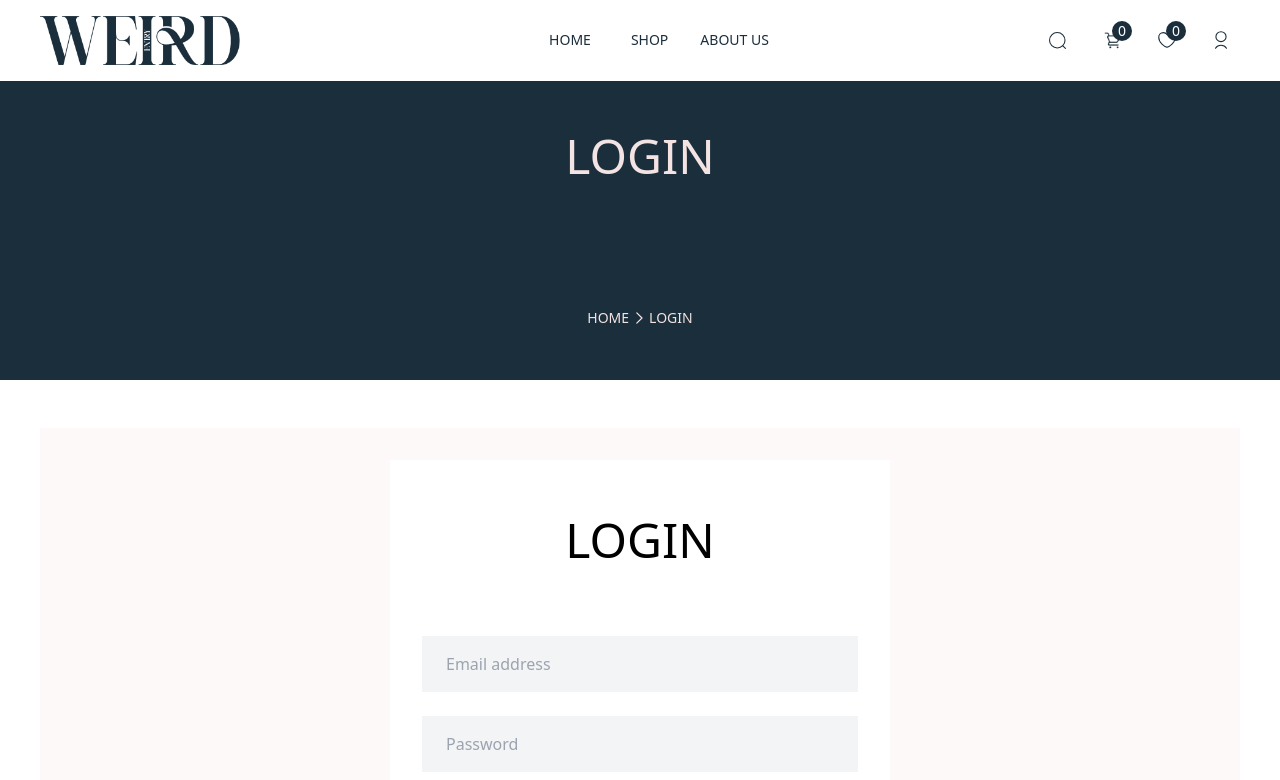
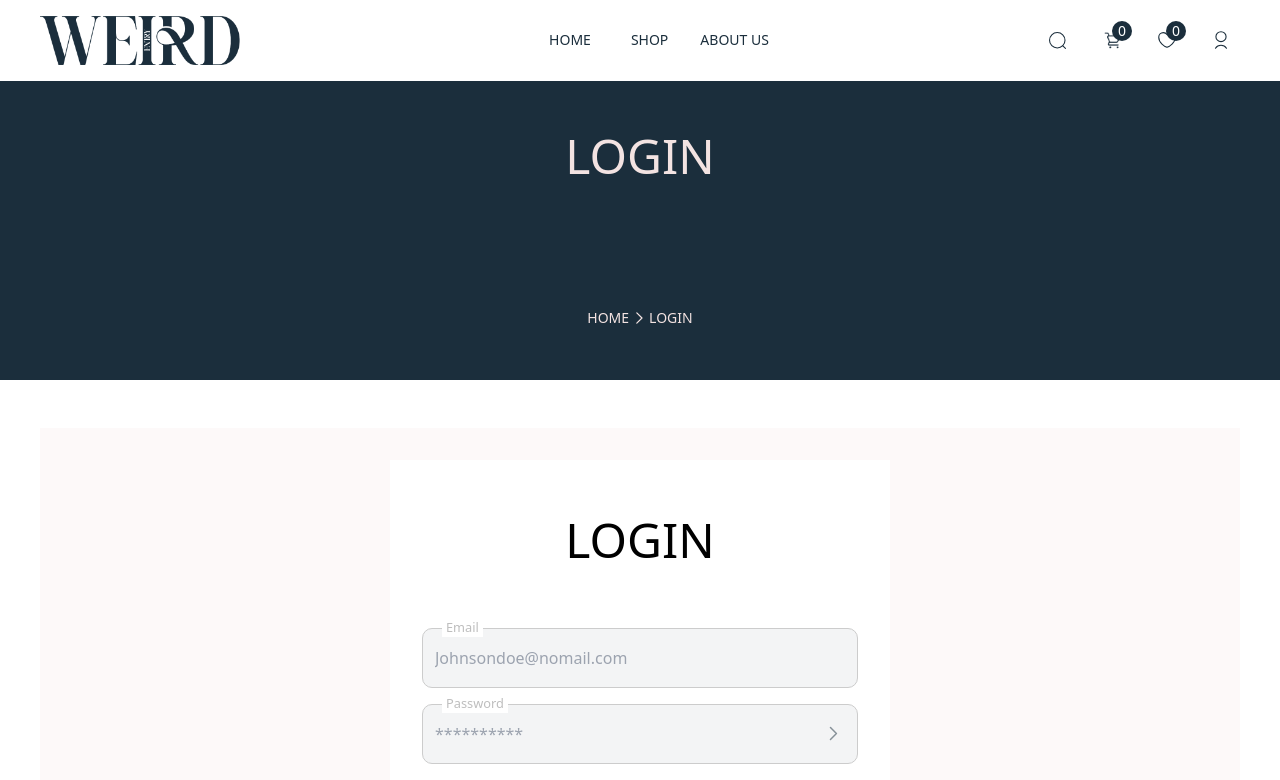
Before and after one commit to Feanyluch/WeirdEntry, a Next.js app: page /login in a window 1280 px wide. Shown: the top 780 px of the page. Built offline with nearby package versions, Linux system fonts and the light colour scheme; a web font is replaced by a local one.

Commit message:
Added authentication to the login

```diff
--- /dev/null
+++ b/src/hook/useLogin.ts
@@ -0,0 +1,215 @@
+import { useState, useEffect } from "react";
+// import { useAuth } from "./useAuth";
+// import { adminLogin } from "./useLitmus";
+
+export const useLogin = () => {
+  const [name, setName] = useState("");
+  const [nameError, setNameError] = useState("")
+  //
+  const [email, setEmail] = useState("");
+  const [emailError, setEmailError] = useState("");
+  //
+  const [password, setPassword] = useState("");
+  const [passwordError, setPasswordError] = useState("");
+  const [showPassword, setShowPassword] = useState(false);
+  //
+  const [confirmPassword, setConfirmPassword] = useState("");
+  const [confirmPasswordError, setConfirmPasswordError] = useState("");
+  const [showConfirmPassword, setShowConfirmPassword] = useState(false);
+  //
+  const [rememberMe, setRememberMe] = useState(false);
+
+  const [isNameFocused, setIsNameFocused] = useState(false);
+  const [isPasswordFocused, setIsPasswordFocused] = useState(false);
+  const [isConfirmPasswordFocused, setIsConfirmPasswordFocused] = useState(false)
+  const [isEmailFocused, setIsEmailFocused] = useState(false);
+
+  // const { login } = useAuth({
+  //   middleware: "guest",
+  //   redirectIfAuthenticated: "/user/dashboard",
+  // });
+
+  const handleNameBlur = () => {
+    if (!name) {
+      setNameError("Name is required")
+    } else{
+      setNameError('')
+    }
+  }
+
+  const handleNameChange = (e: React.ChangeEvent<HTMLInputElement>) => {
+    setName(e.target.value)
+    if (!name) {
+      setNameError("Name is required")
+    } else{
+      setNameError('')
+    }
+  }
+
+  const handleEmailBlur = () => {
+    if (!email) {
+      setEmailError("Email is required");
+    } else if (!/\S+@\S+\.\S+/.test(email)) {
+      setEmailError("Invalid email format");
+    } else {
+      setEmailError("");
+    }
+
+    setIsEmailFocused(false);
+  };
+
+  const handleEmailChange = (e: React.ChangeEvent<HTMLInputElement>) => {
+    const newEmail = e.target.value;
+    setEmail(newEmail);
+
+    if (!newEmail) {
+      setEmailError("Email is required");
+    } else if (!/\S+@\S+\.\S+/.test(newEmail)) {
+      setEmailError("Invalid email format");
+    } else {
+      setEmailError("");
+    }
+  };
+
+  const handlePasswordBlur = () => {
+    if (!password) {
+      setPasswordError("Password is required");
+    } else if (password.length < 8) {
+      setPasswordError("Password must be at least 8 characters");
+    } else if (!/[A-Z]/.test(password)) {
+      setPasswordError("Password must contain at least one uppercase letter");
+    } else if (!/\d/.test(password)) {
+      setPasswordError("Password must contain at least one number");
+    } else if (!/[@$!%*#?&]/.test(password)) {
+      setPasswordError("Password must contain at least one symbol (@ $ ! % * # ? &)");
+    } else {
+      setPasswordError("");
+    }
+
+    setIsPasswordFocused(false);
+  };
+
+  const handlePasswordChange = (e: React.ChangeEvent<HTMLInputElement>) => {
+    const newPassword = e.target.value;
+    setPassword(newPassword);
+
+    if (!newPassword) {
+      setPasswordError("Password is required");
+    } else if (newPassword.length < 8) {
+      setPasswordError("Password must be at least 8 characters");
+    } else if (!/[A-Z]/.test(newPassword)) {
+      setPasswordError("Password must contain at least one uppercase letter");
+    } else if (!/\d/.test(newPassword)) {
+      setPasswordError("Password must contain at least one number");
+    } else if (!/[@$!%*#?&]/.test(newPassword)) {
+      setPasswordError("Password must contain at least one symbol (@ $ ! % * # ? &)");
+    } else {
+      setPasswordError("");
+    }
+  };
+
+  const handleShowPasswordClick = () => {
+    setShowPassword(!showPassword);
+  };
+
+  const handleConfirmPasswordBlur = () => {
+    if (!confirmPassword) {
+      setConfirmPasswordError("Password required")
+    }
+    else if (confirmPassword !== password) {
+      setConfirmPasswordError("Passwords do not match");
+    }
+    else if (confirmPassword.length < 8) {
+      setConfirmPasswordError("Password must be at least 8 characters");
+    } else {
+      setConfirmPasswordError("");
+    }
+
+    setIsConfirmPasswordFocused(false);
+  };
+
+  const handleConfirmPassword = () => {
+    if (confirmPassword !== password) {
+      setConfirmPasswordError("Passwords do not match");
+    } else {
+      setConfirmPasswordError("");
+    }
+  }
+
+  useEffect(() => {
+    handleConfirmPassword()
+  }, [confirmPassword])
+
+  const handleConfirmPasswordChange = (e: React.ChangeEvent<HTMLInputElement>) => {
+    setConfirmPassword(e.target.value)
+
+    handleConfirmPassword()
+  };
+
+  const handleShowConfirmPasswordClick = () => {
+    setShowConfirmPassword(!showConfirmPassword);
+  };
+
+  const handleSubmit = async (e: React.ChangeEvent<HTMLInputElement>) => {
+    e.preventDefault();
+
+    // console.dir(email, password, rememberMe);
+    // return;
+
+    // login({
+    //   email,
+    //   password,
+    //   remember: rememberMe,
+    //   // setErrors,
+    //   // setStatus,
+    // });
+  };
+
+  useEffect(() => {
+    //     adminLogin(setEmail, setPassword, setRememberMe);
+  }, []);
+
+  return {
+    name,
+    setName,
+    nameError,
+    setNameError,
+    email,
+    setEmail,
+    emailError,
+    password,
+    setPassword,
+    confirmPassword,
+    setConfirmPassword,
+    passwordError,
+    setPasswordError,
+    confirmPasswordError,
+    setConfirmPasswordError,
+    showPassword,
+    setShowPassword,
+    showConfirmPassword,
+    setShowConfirmPassword,
+    rememberMe,
+    setRememberMe,
+    isNameFocused,
+    setIsNameFocused,
+    isPasswordFocused,
+    setIsPasswordFocused,
+    isConfirmPasswordFocused,
+    setIsConfirmPasswordFocused,
+    isEmailFocused,
+    setIsEmailFocused,
+    //
+    handleNameBlur,
+    handleEmailBlur,
+    handlePasswordBlur,
+    handleSubmit,
+    handleNameChange,
+    handleEmailChange,
+    handlePasswordChange,
+    handleShowPasswordClick,
+    handleConfirmPasswordBlur,
+    handleConfirmPasswordChange,
+    handleShowConfirmPasswordClick,
+  };
+};
--- a/src/pages/login/index.tsx
+++ b/src/pages/login/index.tsx
@@ -7,6 +7,8 @@ import RoundCheckbox from "@/components/Checkbox";
 import Link from "next/link";
 import Image from "next/image";
 
+import { useLogin } from "@/hook/useLogin";
+
 import toright from "../../../public/Images/To-Right.svg";
 
 interface HomeProps {
@@ -14,6 +16,33 @@ interface HomeProps {
 }
 
 const Index: React.FC<HomeProps> = ({ products }) => {
+  const {
+    name,
+    setName,
+    nameError,
+    email,
+    setEmail,
+    emailError,
+    password,
+    setPassword,
+    setPasswordError,
+    // setEmailError,
+    passwordError,
+    showPassword,
+    rememberMe,
+    setRememberMe,
+    isPasswordFocused,
+    setIsPasswordFocused,
+    isEmailFocused,
+    setIsEmailFocused,
+    //
+    handleEmailBlur,
+    handlePasswordBlur,
+    handleSubmit,
+    handleEmailChange,
+    handlePasswordChange,
+    handleShowPasswordClick,
+  } = useLogin();
   const [isChecked, setIsChecked] = useState(false);
 
   const handleCheckboxChange = (newCheckedState: boolean) => {
@@ -28,19 +57,85 @@ const Index: React.FC<HomeProps> = ({ products }) => {
         <div className="bg-white w-[500px] h-[580px] py-2 px-8">
           <h2 className="text-5xl text-center py-12 uppercase">Login</h2>
           <div className="my-2">
-            <div className="my-6">
-              <input
-                type="email"
-                placeholder="Email address"
-                className="px-6 py-4 bg-[#f3f4f5] w-full outline-none"
-              />
+            <div className="py-2">
+              <div
+                className={`custom-input-group ${
+                  isEmailFocused ? "focused" : ""
+                }`}
+              >
+                <label
+                  htmlFor="email"
+                  className={`text-[12.8px] ${
+                    isEmailFocused ? "text-[#1B2E3C] font-bold" : "text-[#BEBEBE]"
+                  }`}
+                >
+                  Email
+                </label>
+                <input
+                  type="email"
+                  id="email"
+                  name="email"
+                  value={email}
+                  placeholder="Johnsondoe@nomail.com"
+                  className={`h-[60px] bg-[#f3f4f5] focus:outline-none focus:border-[#1B2E3C] focus:border-2 ${isEmailFocused ? "bg-white" : "bg-[#f3f4f5]"}`}
+                  onFocus={() => setIsEmailFocused(true)}
+                  onChange={handleEmailChange}
+                  onBlur={handleEmailBlur}
+                />
+              </div>
+
+              {emailError && (
+                <span className="text-[#1B2E3C] text-sm py-1">
+                  {emailError}
+                </span>
+              )}
             </div>
-            <div className="my-6">
-              <input
-                type="password"
-                placeholder="Password"
-                className="px-6 py-4 bg-[#f3f4f5] w-full outline-none"
-              />
+
+            <div className="py-2">
+              <div
+                className={`custom-input-group ${
+                  isPasswordFocused ? "focused" : ""
+                }`}
+              >
+                <label
+                  htmlFor="password"
+                  className={`text-[12.8px] font-normal ${
+                    isPasswordFocused ? "text-[#1B2E3C]" : "text-[#BEBEBE]"
+                  }`}
+                >
+                  Password
+                </label>
+                <div className="relative">
+                  <input
+                    type={showPassword ? "text" : "password"}
+                    id="password"
+                    name="password"
+                    value={password}
+                    placeholder="**********"
+                    className={`h-[60px] bg-[#f3f4f5] focus:outline-none focus:border-[#1B2E3C] focus:border-2 ${isEmailFocused ? "bg-white" : "bg-[#f3f4f5]"}`}
+                    onChange={handlePasswordChange}
+                    onFocus={() => setIsPasswordFocused(true)}
+                    onBlur={handlePasswordBlur}
+                  />
+                  <div
+                    className="absolute top-1/2 right-3 transform -translate-y-1/2 cursor-pointer"
+                    onClick={handleShowPasswordClick}
+                  >
+                    <div
+                      className={`w-6 h-6 ${
+                        showPassword ? "text-[#1B2E3C]" : "text-green-600"
+                      }`}
+                    >
+                      <Image src={toright} alt="eye" />
+                    </div>
+                  </div>
+                </div>
+              </div>
+              {passwordError && (
+                <span className="text-[#1B2E3C] text-sm py-1">
+                  {passwordError}
+                </span>
+              )}
             </div>
           </div>
           <RoundCheckbox
--- a/src/styles/globals.css
+++ b/src/styles/globals.css
@@ -84,3 +84,33 @@ body {
 .nav-link:hover::before {
   width: 100%;
 }
+
+/* Style the form label to appear on the border */
+.custom-input-group {
+  position: relative;
+}
+
+.custom-input-group label:focus-within {
+  color: #424242;
+}
+
+/* .custom-input-group label.text-[#424242] {
+  color: #424242;
+} */
+
+.custom-input-group label {
+  position: absolute;
+  top: -10px;
+  left: 20px;
+  background-color: white;
+  padding: 0 4px;
+  z-index: 99;
+}
+
+/* Style the input to have some padding and border */
+.custom-input-group input {
+  padding: 8px 12px;
+  border: 1px solid #ccc;
+  border-radius: 10px;
+  width: 100%;
+}
```
Also changed, not shown: src/hook/useLogin.tsx (deleted).
